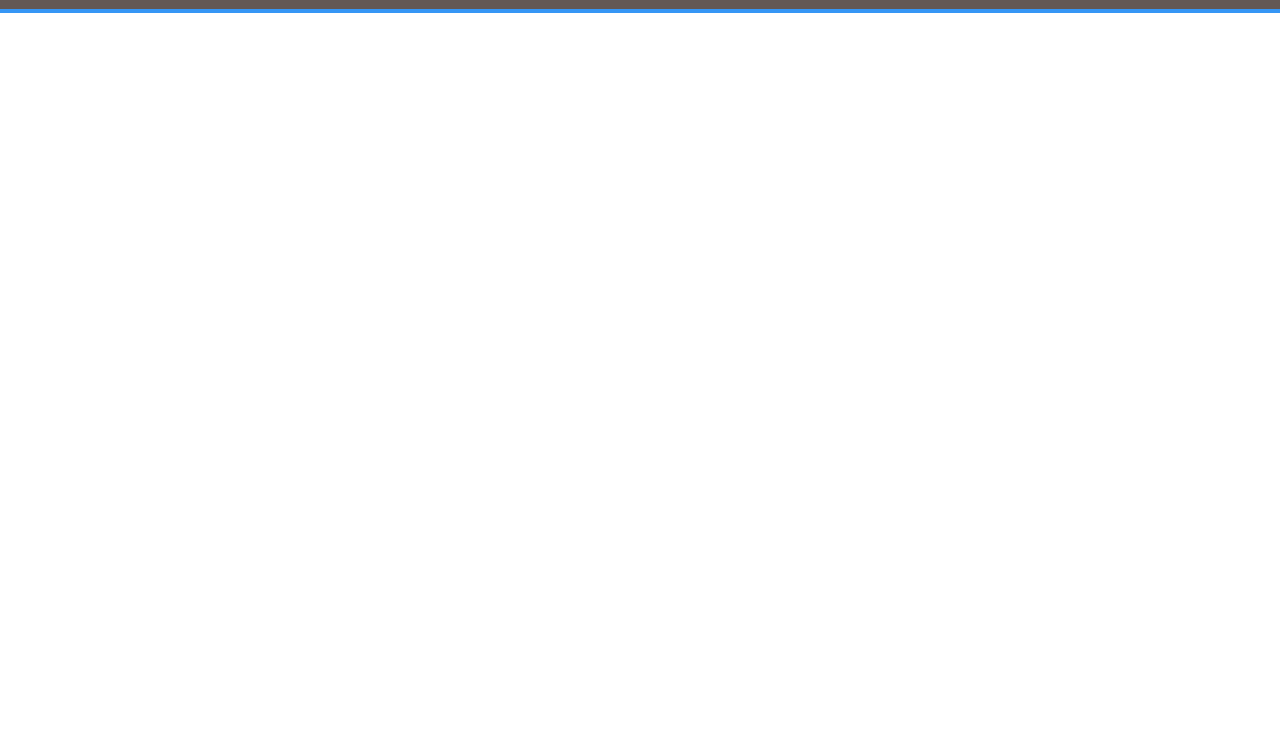
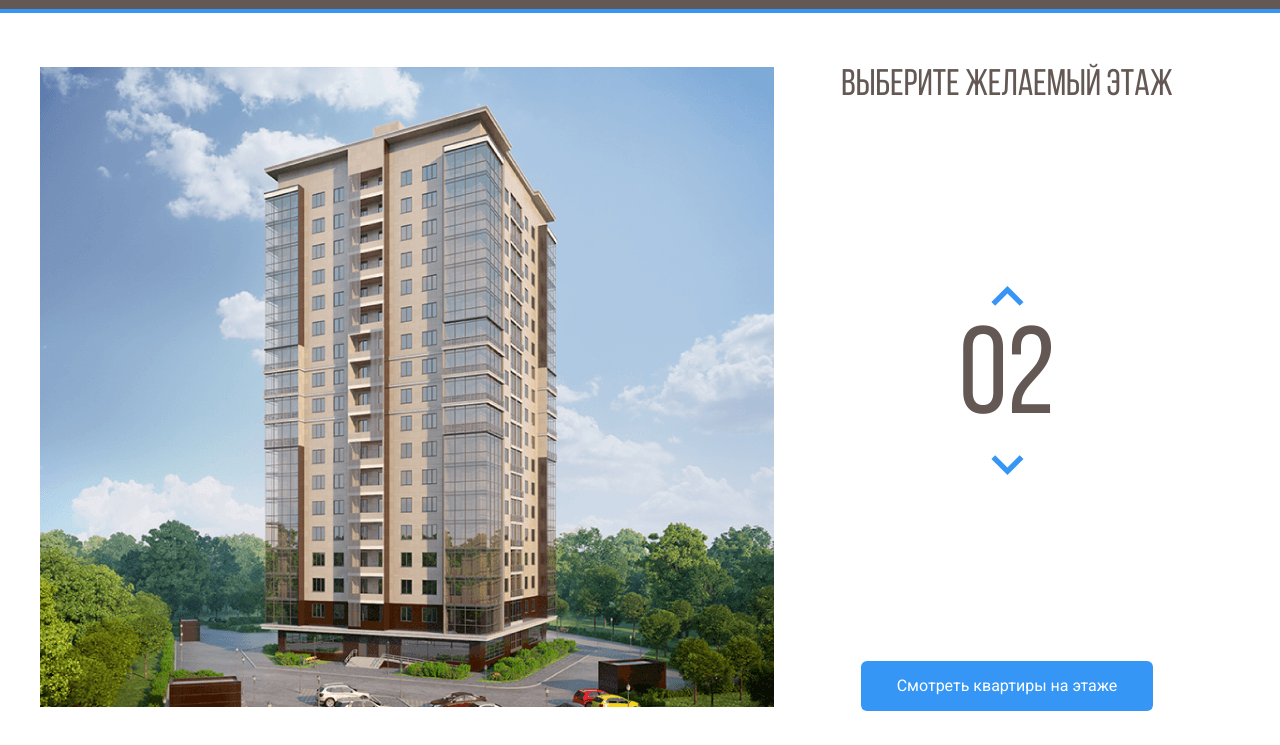
Before and after one commit to shums89/residential_complex_melody, a plain HTML site: page index.html in a window 1280 px wide. Shown: the part 55-800 px from the top of the page. Drawn offline with Linux system fonts and the light colour scheme.

Commit message:
День 2. Выбор этажей

```diff
--- a/css/style.css
+++ b/css/style.css
@@ -1,3 +1,14 @@
+@font-face {
+  font-family: 'Bebas Neue';
+  src: local('Bebas Neue Regular Regular'), local('BebasNeueRegular'),
+      url('../fonts/BebasNeueRegular.woff2') format('woff2'),
+      url('../fonts/BebasNeueRegular.woff') format('woff');
+  font-weight: normal;
+  font-style: normal;
+  font-display: swap;
+}
+
+
 * {
   box-sizing: border-box;
 }
@@ -49,3 +60,59 @@ body {
   text-decoration: none;
   color:#fff;
 }
+
+.main {
+  max-width: 1200px;
+  margin: auto;
+  padding-top: 54px;
+  display: flex;
+}
+.main-info {
+  flex-grow: 1;
+  text-align: center;
+  display: flex;
+  flex-direction: column;
+  align-items: center;
+  justify-content: space-between;
+}
+.home-image path {
+  opacity: 0;
+  cursor: pointer;
+}
+.home-image path:hover {
+  opacity: 1;
+}
+.counter-group {
+  display: flex;
+  flex-direction: column;
+  align-items: center;
+}
+.counter-button {
+  background-color: #fff;
+  border: none;
+  cursor: pointer;
+}
+.counter-arrow-down {
+  transform: rotatex(180deg);
+}
+.main-title {
+  font-family: "Bebas Neue", sans-serif;
+  font-weight: normal;
+  font-size: 37px;
+  line-height: 37px;
+  color: #635854;
+  margin: 0;
+}
+.counter {
+  font-family: "Bebas Neue", sans-serif;
+  color: #635854;
+  font-size: 124px;
+}
+.button-primary {
+  background: #3596F5;
+  border-radius: 6px;
+  color: #fff;
+  border: none;
+  padding: 16px 36px;
+  cursor: pointer;
+}
--- a/index.html
+++ b/index.html
@@ -42,6 +42,70 @@
     </div>
     <!-- /.navbar -->
   </header>
+
+  <main class="main">
+    <div class="main-image">
+      <svg class="home-image" width="734" height="640" viewBox="0 0 734 640" fill="none"
+        xmlns="http://www.w3.org/2000/svg" xmlns:xlink="http://www.w3.org/1999/xlink">
+        <rect width="734" height="640" fill="url(#pattern0)" />
+        <defs>
+          <pattern id="pattern0" patternContentUnits="objectBoundingBox" width="1" height="1">
+            <use xlink:href="#image0" transform="translate(-0.00408719) scale(0.0013624 0.0015625)" />
+          </pattern>
+          <image id="image0" width="740" height="640" xlink:href="img/home.png" />
+        </defs>
+        <path d="M222 527.964L442.8 537.316L512 521.3V546.669L443.5 569.7L222 556.84V527.964Z" fill="#3595F6"
+          fill-opacity="0.75" />
+        <path d="M223 531.303V501L443.3 505L513 501V525.242L443.7 541L223 531.303Z" fill="#3595F6"
+          fill-opacity="0.75" />
+        <path d="M223 505.833V475H444H513V503.367L445 512L223 505.833Z" fill="#3595F6" fill-opacity="0.75" />
+        <path d="M223 483V451.902L444.3 447.3L512 455.634V483H444" fill="#3595F6" fill-opacity="0.75" />
+        <path d="M223 456.35V424.715L444.5 420.7L513 434.084V460L444 451.848L223 456.35Z" fill="#3595F6"
+          fill-opacity="0.75" />
+        <path d="M222 428.688V401.244L443 387L514 413.634V438.3L443 424.056L222 428.688Z" fill="#3595F6"
+          fill-opacity="0.75" />
+        <path d="M222 406.864V378.314L444.2 359.7L514 392.361V416L443.7 391.219L222 406.864Z" fill="#3595F6"
+          fill-opacity="0.75" />
+        <path d="M222 381.534V353.48L444.5 330.7L514 371.771V395L442 362.794L222 381.534Z" fill="#3595F6"
+          fill-opacity="0.75" />
+        <path d="M222 355.189V328.632L445 301.3L514 349.988V374L444.7 331.951L222 355.189Z" fill="#3595F6"
+          fill-opacity="0.75" />
+        <path d="M222 330.145V303.802L444.5 272.3L514 328.279V351L443.7 304.57L222 330.145Z" fill="#3595F6"
+          fill-opacity="0.75" />
+        <path d="M221 306.051V279.924L443.3 244L514 308.554V330L444 274.808L221 306.051Z" fill="#3595F6"
+          fill-opacity="0.75" />
+        <path d="M222 280.859V254.882L443.2 217L513 286.271V309L444.3 245.899L222 280.859Z" fill="#3595F6"
+          fill-opacity="0.75" />
+        <path d="M222 256.846V229.923L444.3 189L513 264.708V287L444 218.077L222 256.846Z" fill="#3595F6"
+          fill-opacity="0.75" />
+        <path d="M222 230.729V204.008L442.8 157.3L513 241.738V266L444 187.655L222 230.729Z" fill="#3595F6"
+          fill-opacity="0.75" />
+        <path d="M223 206.731V180.111L443 129L513 219.509V244L442.3 159.56L223 206.731Z" fill="#3595F6"
+          fill-opacity="0.75" />
+        <path d="M222 181.687V155.165L441.8 100L513 197.918V222L443.3 130.447L222 181.687Z" fill="#3595F6"
+          fill-opacity="0.75" />
+        <path d="M222 156.718V129.235L444 69.3L513 176.802V199L443.7 102.069L222 156.718Z" fill="#3595F6"
+          fill-opacity="0.75" />
+      </svg>
+
+    </div>
+    <!-- /.main-image -->
+    <div class="main-info">
+      <h2 class="main-title">Выберите желаемый этаж</h2>
+      <div class="counter-group">
+        <button class="counter-button counter-up">
+          <img src="img/arrow.svg" alt="arrow-up" class="counter-arrow counter-arrow-up">
+        </button>
+        <span class="counter">02</span>
+        <button class="counter-button counter-down">
+          <img src="img/arrow.svg" alt="arrow-down" class="counter-arrow counter-arrow-down">
+        </button>
+      </div>
+      <!-- /.counter-group -->
+      <button class="button button-primary">Смотреть квартиры на этаже</button>
+    </div>
+    <!-- /.main-info -->
+  </main>
 </body>
 
 </html>
```
Also changed, not shown: fonts/BebasNeueRegular.woff (added), fonts/BebasNeueRegular.woff2 (added), img/arrow.svg (added), img/home.png (added).
